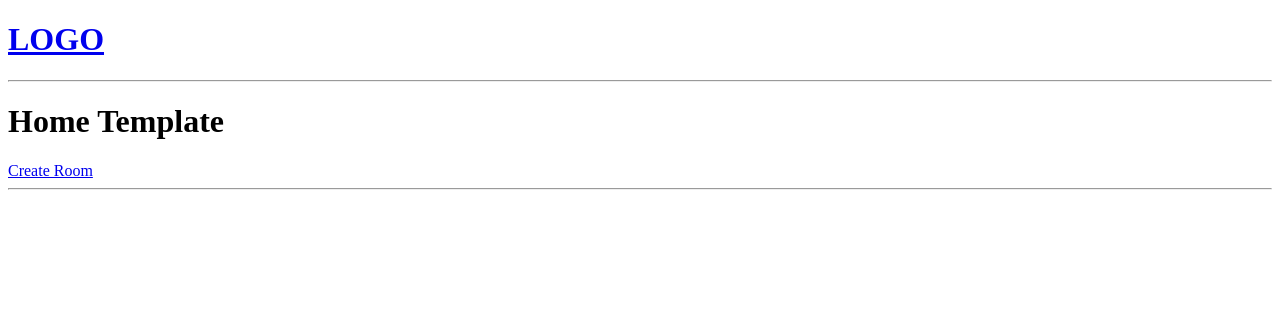
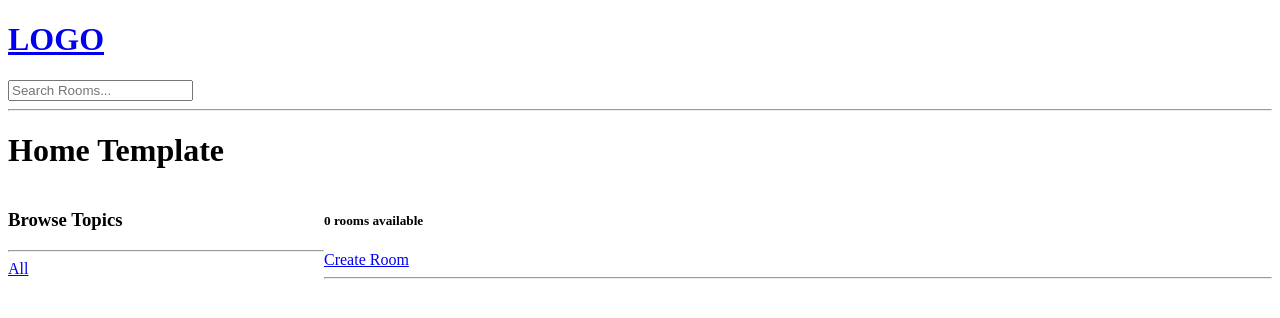
Before and after one commit to Anas-Shakeel/studybuddy-webapp, a Django app: page / in a window 1280 px wide. Shown: the top 318 px of the page. Run offline with Django 5.2, Linux system fonts and the light colour scheme; data that the repository does not hold is empty.

Commit message:
Add topics and search features

```diff
--- a/studybud/base/templates/base/home.html
+++ b/studybud/base/templates/base/home.html
@@ -1,7 +1,35 @@
-{% extends "layout.html" %} {% block content %}
+{% extends "layout.html" %}
+
+<!-- Content -->
+{% block content %}
+
+<style>
+    .home-container {
+        display: grid;
+        grid-template-columns: 1fr 3fr;
+    }
+</style>
+
 <h1>Home Template</h1>
 
+<div class="home-container">
     <div>
+        <h3>Browse Topics</h3>
+        <hr />
+
+        <div>
+            <a href="{% url 'home' %}">All</a>
+        </div>
+
+        {% for topic in topics %}
+        <div>
+            <a href="{% url 'home' %}?q={{topic.name}}">{{topic.name}}</a>
+        </div>
+        {% endfor %}
+    </div>
+
+    <div>
+        <h5>{{room_count}} rooms available</h5>
         <a href="{% url 'create_room' %}">Create Room</a>
         <hr />
 
@@ -18,5 +46,6 @@
             {% endfor %}
         </div>
     </div>
+</div>
 
 {% endblock content %}
--- a/studybud/base/views.py
+++ b/studybud/base/views.py
@@ -1,5 +1,6 @@
 from django.shortcuts import render, redirect
-from .models import Room
+from django.db.models import Q
+from .models import Room, Topic
 from .forms import RoomForm
 
 # Create your views here.
@@ -12,9 +13,20 @@ rooms = [
 
 
 def home(request):
-    rooms = Room.objects.all()
+    q = request.GET.get("q", "")
 
-    return render(request, "base/home.html", {"rooms": rooms})
+    rooms = Room.objects.filter(
+        Q(topic__name__icontains=q) | Q(name__icontains=q) | Q(description__icontains=q)
+    )
+
+    topics = Topic.objects.all()
+    room_count = rooms.count()
+
+    return render(
+        request,
+        "base/home.html",
+        {"rooms": rooms, "topics": topics, "room_count": room_count},
+    )
 
 
 def room(request, pk):
--- a/studybud/templates/navbar.html
+++ b/studybud/templates/navbar.html
@@ -2,5 +2,8 @@
     <h1>LOGO</h1>
 </a>
 
+<form action="{% url 'home' %}" method="get">
+    <input type="text" name="q" placeholder="Search Rooms..." />
+</form>
 
-<hr>
+<hr />
```
Lines whose indentation alone changed are shown as unchanged.
